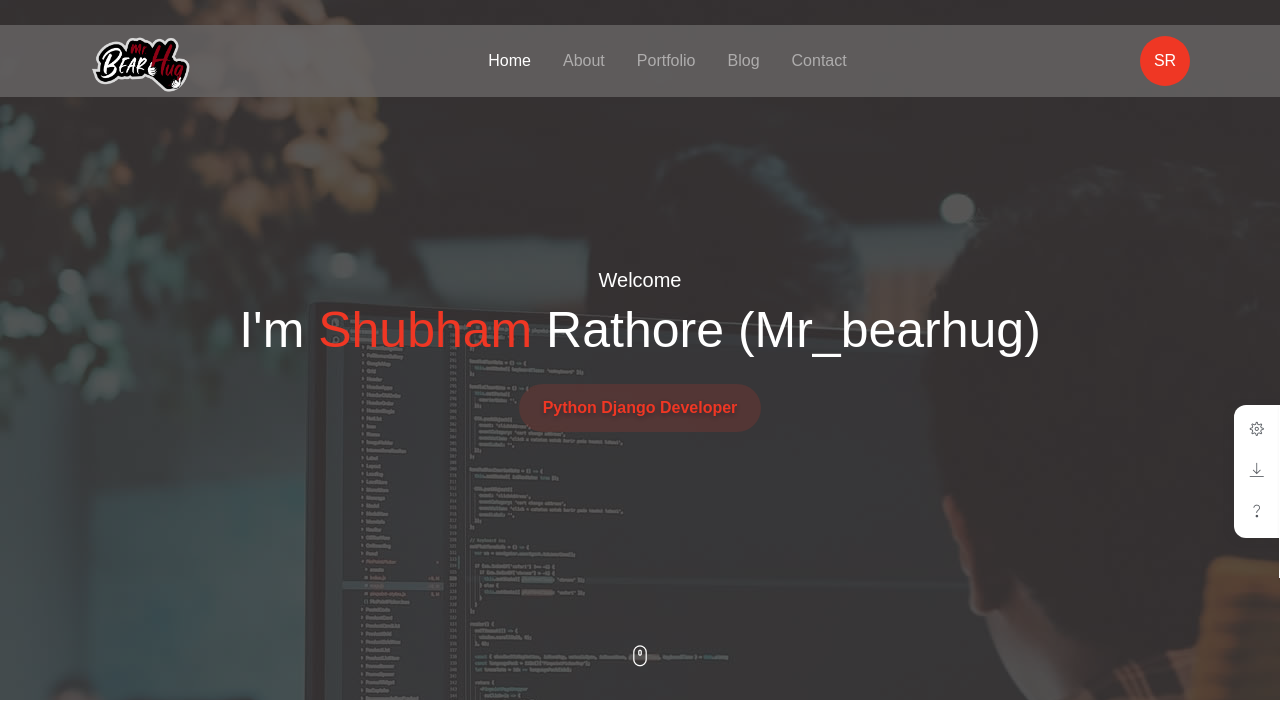
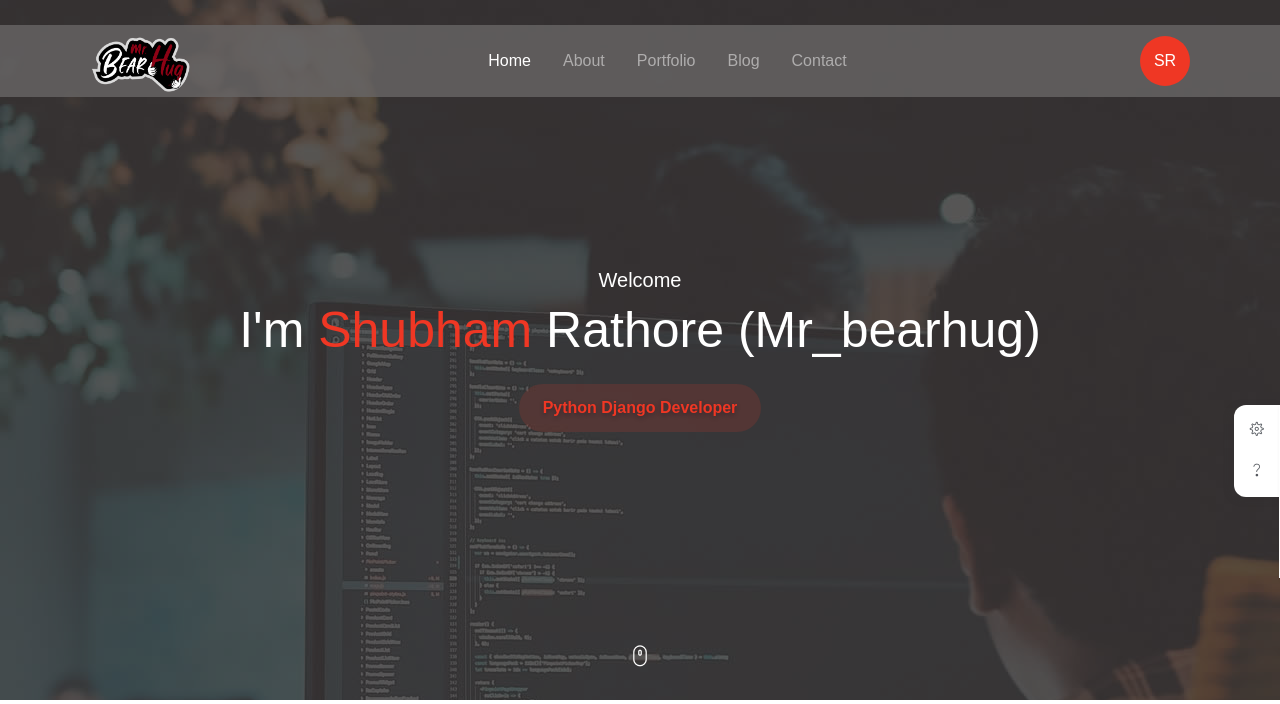
Before and after one commit to shubhamrathore17/Portfolio, a Django app: template templates/index.html in a window 1280 px wide. Shown: the top 704 px of the page. Run offline with Django 3.2, Linux system fonts and the light colour scheme; the template is opened without the code that fills it, so the values that code supplies are empty; some libraries are stand-ins or nearby versions; some web fonts are replaced.

Commit message:
remove get this template

```diff
--- a/templates/index.html
+++ b/templates/index.html
@@ -45,10 +45,10 @@
       <div class="d-block">
         <button class="btn btn-fab btn-sm" id="sideel" title="Settings"><span class="ti-settings"></span></button>
       </div>
-      <!-- Puschase -->
-      <div class="d-block">
+      <!-- Purchase -->
+      <!--<div class="d-block">
         <a href="https://macodeid.com/projects/virtual-folio/" class="btn btn-fab btn-sm" title="Get this template" data-toggle="tooltip" data-placement="left"><span class="ti-download"></span></a>
-      </div>
+      </div>-->
       <!-- Help -->
       <div class="d-block">
         <a href="#" class="btn btn-fab btn-sm" title="Help" data-toggle="tooltip" data-placement="left"><span class="ti-help"></span></a>
```
